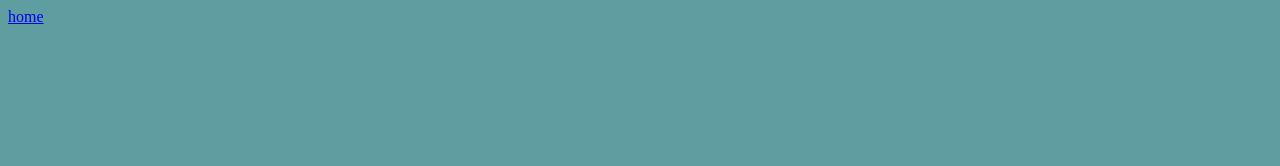
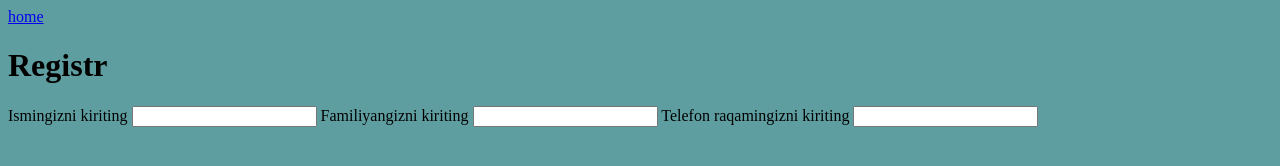
Before and after one commit to the-rustambek/test123456, a plain HTML site: page farruh.html in a window 1280 px wide. Drawn offline with Linux system fonts and the light colour scheme.

Commit message:
commit farrubek

```diff
--- a/farruh.html
+++ b/farruh.html
@@ -8,5 +8,12 @@
   </head>
   <body>
     <a href="/"> home </a>
+    <h1>Registr</h1>
+    <label for="name">Ismingizni kiriting</label>
+    <input type="text" />
+    <label for="fullname">Familiyangizni kiriting</label>
+    <input type="text" />
+    <label for="tel"> Telefon raqamingizni kiriting</label>
+    <input type="tel" />
   </body>
 </html>
```
